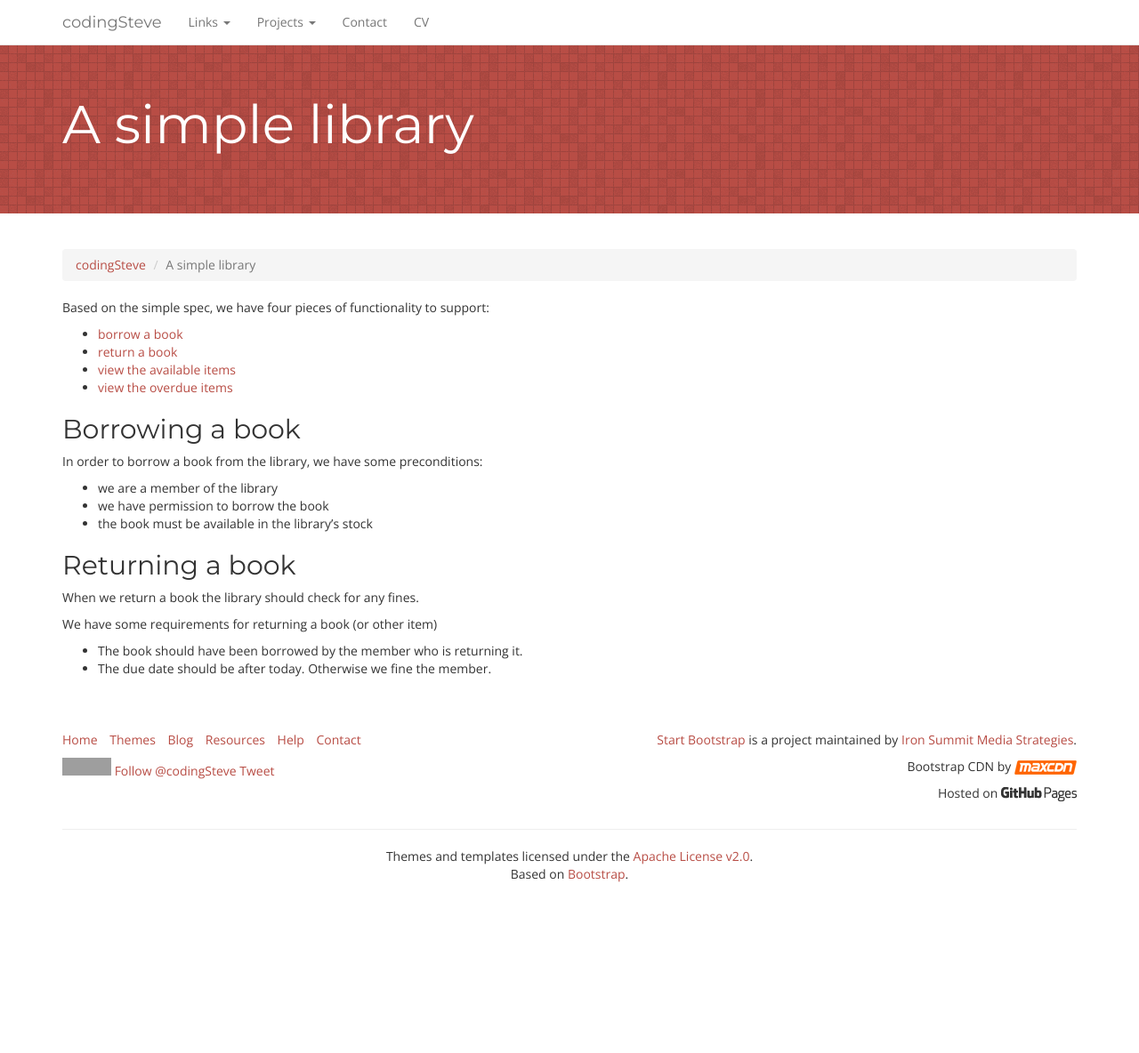
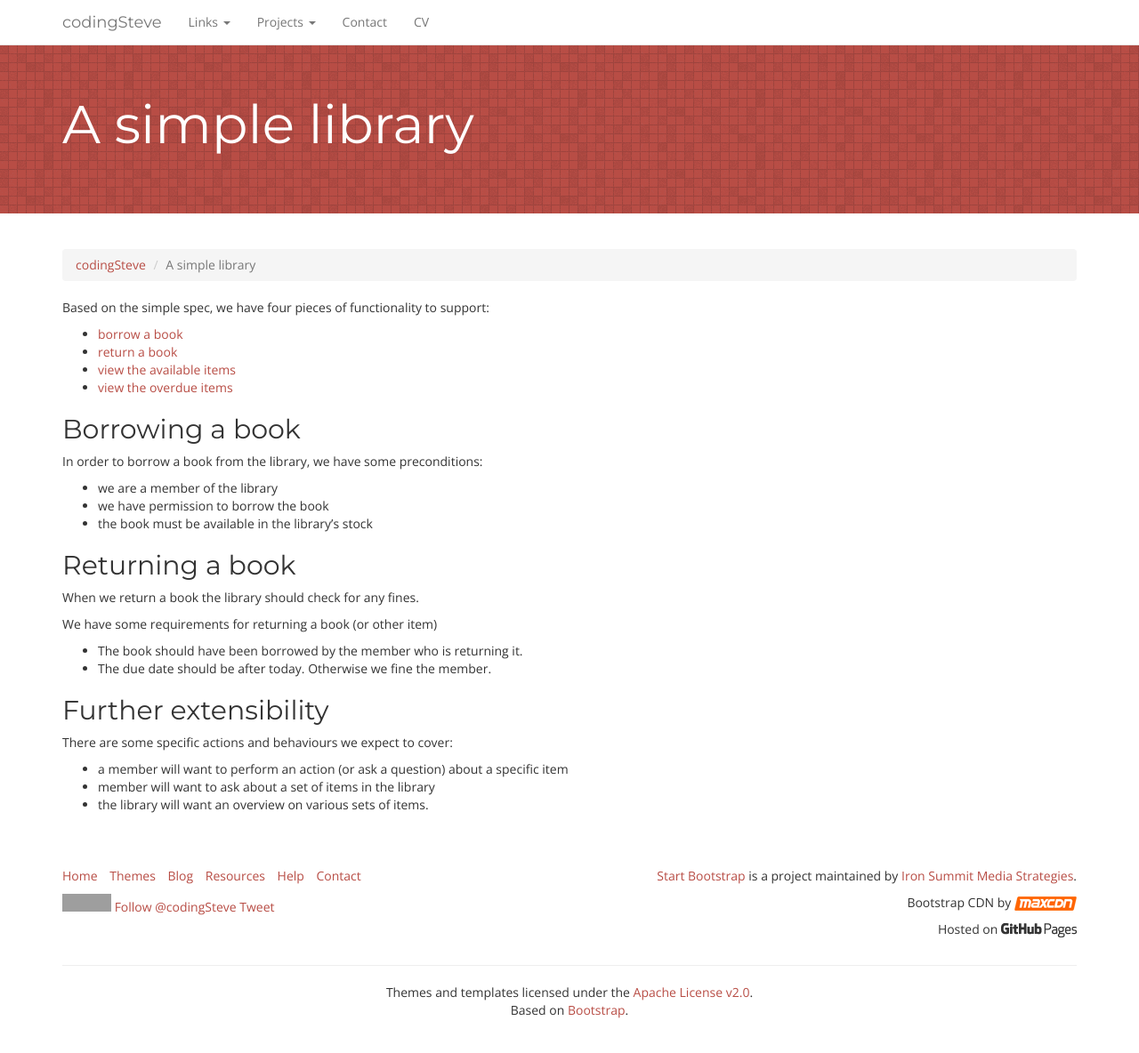
Before and after one commit to codingSteve/codingSteve.github.io, a Jekyll site: the page built from docs/2015-09-26-library-project.md, in a window 1280 px wide and 1206 px high. Shown: the top 1184 px of the window at 89% size. Built offline with Jekyll 4.4.1, drawn with Linux system fonts in a browser that asks for light colours; nearby versions of some CDN libraries; comment, search, counter and statistics services are not loaded; grey boxes are pictures that could not be loaded.

Commit message:
add thoughts on further refactoring

```diff
--- a/docs/2015-09-26-library-project.md
+++ b/docs/2015-09-26-library-project.md
@@ -45,7 +45,13 @@ We have some requirements for returning a book (or other item)
 
 
 
+Further extensibility
+----------------------
 
+There are some specific actions and behaviours we expect to cover:
+- a member will want to perform an action (or ask a question) about a specific item
+-  member will want to ask about a set of items in the library
+- the library will want an overview on various sets of items.
 
 
 
```
